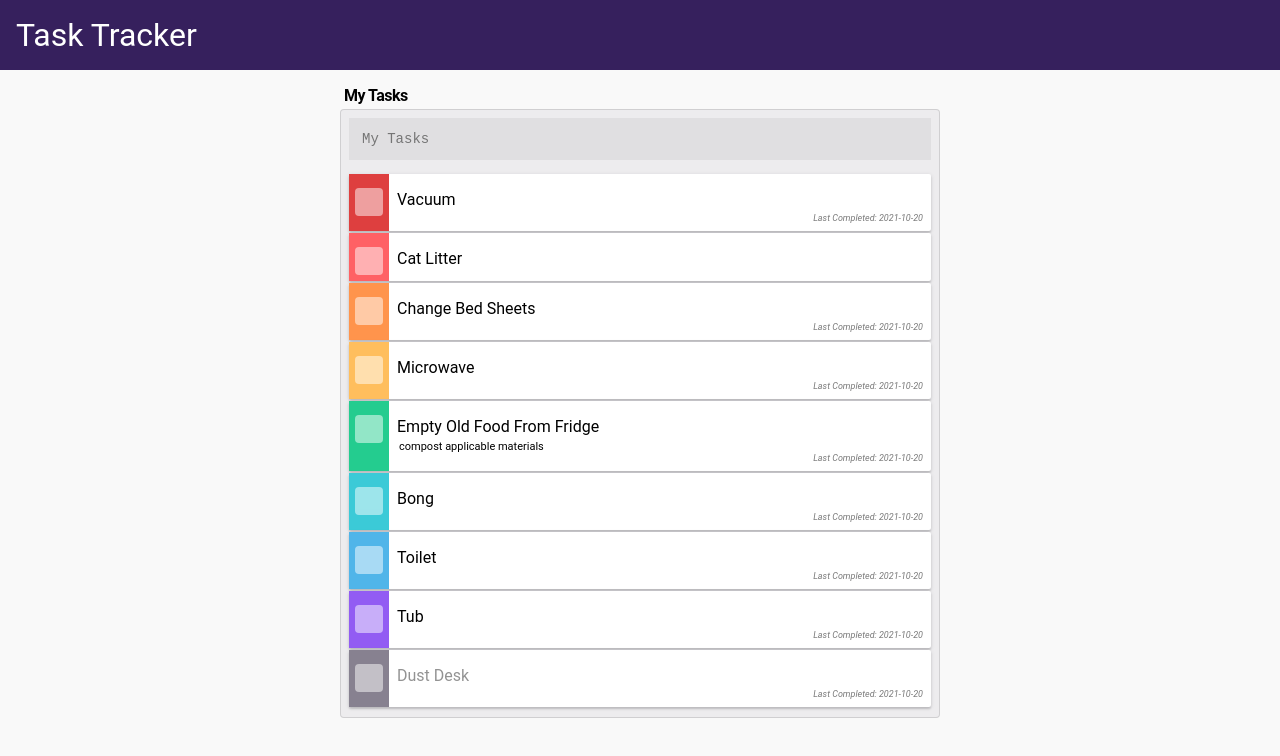
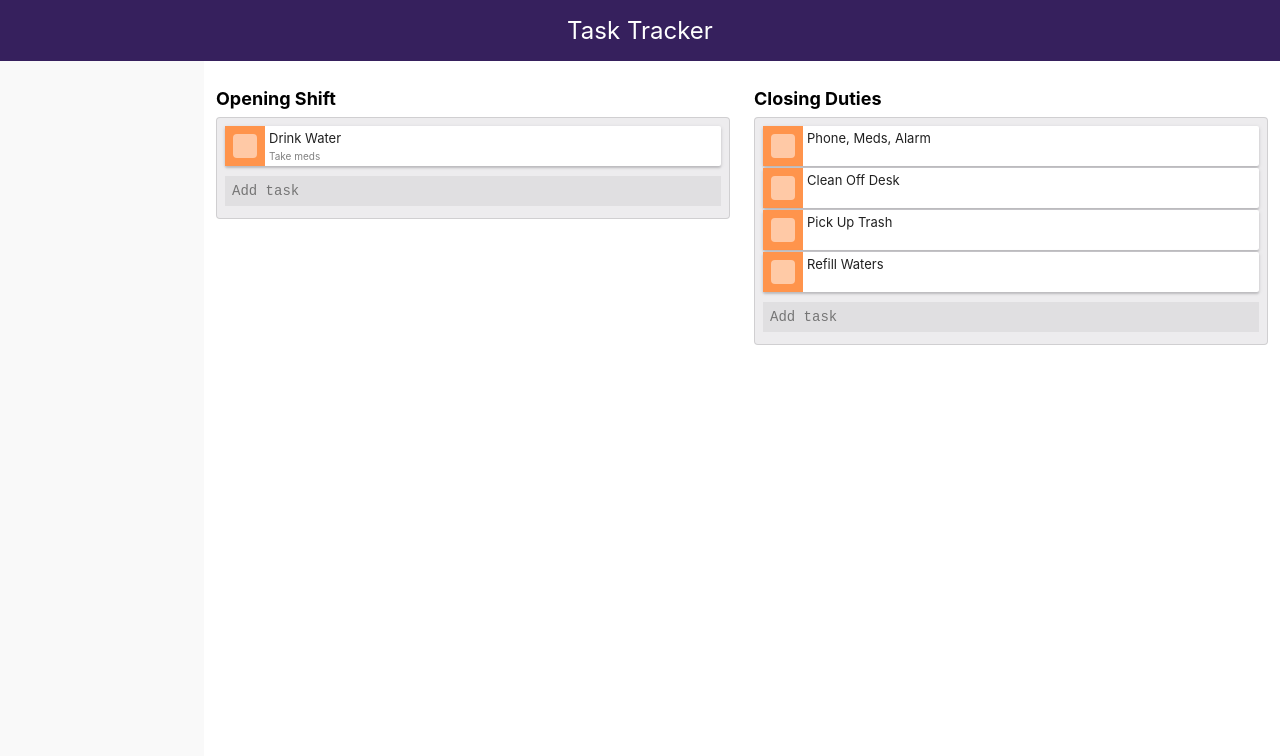
Before and after one commit to VailVeix/trackerweb, a React (Create React App) app: page / in a window 1280 px wide. Shown: the top 756 px of the page. Built offline with nearby package versions, Linux system fonts and the light colour scheme.

Commit message:
update style and layout

```diff
--- a/src/App.css
+++ b/src/App.css
@@ -4,10 +4,21 @@
 }
 
 .App-header {
-  font-size: calc(24px + 1vmin);
+  font-size: calc(16px + 1vmin);
   color: white;
   padding: 16px;
   background-color: #36205d;
+  text-align: center;
+}
+
+.App-content-wrapper{
+    display: flex;
+    flex-direction: row;
+}
+
+.App-break{
+    width: 4px;
+    min-height: 100vh;
 }
 
 .App-body{
@@ -15,8 +26,18 @@
     flex-direction: row;
     flex-wrap: wrap;
     justify-content: center;
+    margin-left: 200px;
+    background-color: white;
+    flex-grow: 1;
 }
 
 .Task-item{
     margin-bottom: 4px;
 }
+
+.App-sidebar{
+    width: 200px;
+    min-height: 100vh;
+    left: 0;
+    position: fixed;
+}
--- a/src/App.js
+++ b/src/App.js
@@ -3,16 +3,16 @@ import Category from './Category/Category.js';
 import './App.css';
 
 const tasks = [{
-    "name": "My Tasks", "tasks": [
-        { "name": "Vacuum", "description": "", "rating": 1, "off": false, "lastComplete": "2021-10-20", "streak": 1 },
-        { "name": "Cat Litter", "description": "", "rating": 2, "off": false, "lastComplete": "", "streak": 2 },
-        { "name": "Change Bed Sheets", "description": "", "rating": 3, "off": false, "lastComplete": "2021-10-20", "streak": 5 },
-        { "name": "Microwave", "description": "", "rating": 4, "off": false, "lastComplete": "2021-10-20", "streak": 3 },
-        { "name": "Empty Old Food From Fridge", "description": "compost applicable materials", "rating": 5, "off": false, "lastComplete": "2021-10-20", "streak": 0 },
-        { "name": "Bong", "description": "", "rating": 6, "off": false, "lastComplete": "2021-10-20", "streak": 2 },
-        { "name": "Toilet", "description": "", "rating": 7, "off": false, "lastComplete": "2021-10-20", "streak": 0 },
-        { "name": "Tub", "description": "", "rating": 8, "off": false, "lastComplete": "2021-10-20", "streak": 4 },
-        { "name": "Dust Desk", "description": "", "rating": 4, "off": true, "lastComplete": "2021-10-20", "streak": 1 }
+    "name": "Opening Shift", "tasks": [
+        { "name": "Drink Water", "description": "Take meds", "rating": 3, "off": false, "lastComplete": "", "streak": 0 },
+    ]
+},
+{
+    "name": "Closing Duties", "tasks": [
+        { "name": "Phone, Meds, Alarm", "description": "", "rating": 3, "off": false, "lastComplete": "", "streak": 0 },
+        { "name": "Clean Off Desk", "description": "", "rating": 3, "off": false, "lastComplete": "", "streak": 0 },
+        { "name": "Pick Up Trash", "description": "", "rating": 3, "off": false, "lastComplete": "", "streak": 0 },
+        { "name": "Refill Waters", "description": "", "rating": 3, "off": false, "lastComplete": "", "streak": 0 },
     ]
 }];
 
@@ -22,10 +22,14 @@ function App() {
             <header className="App-header">
                 Task Tracker
             </header>
-            <div className='App-body'>
+            <div className='App-content-wrapper'>
+                <div className='App-sidebar'></div>
+                <div className='App-break'></div>
+                <div className='App-body'>
                 {tasks.map((category) => (
                     <Category name={category.name} tasks={category.tasks} />
                 ))}
+                </div>
             </div>
         </div>
     );
--- a/src/Category/Category.css
+++ b/src/Category/Category.css
@@ -7,13 +7,12 @@ div.Category-Card{
 
 h2.Category-Name{
     color: black;
-    margin: 4px;
-    font-size: medium;
-    letter-spacing: -.5px;
+    margin-bottom: 8px;
+    font-size: 18px;
 }
 
 .Task-new-container{
-    margin-bottom: 10px;
+    margin-top: 8px;
 }
 
 .Task-new{
@@ -22,7 +21,7 @@ h2.Category-Name{
     background-color: #e0dfe1;
     border-color: transparent;
     overflow: hidden;
-    padding: 12px;
+    padding: 6px;
     font-size: 14px;
     box-sizing: border-box;
 }
--- a/src/Category/Category.js
+++ b/src/Category/Category.js
@@ -8,15 +8,15 @@ function Category(props) {
         <div className='Category-container'>
             <h2 className="Category-Name">{props.name}</h2>
             <Card className="Category-Card" variant='outlined'>
-                <div className='Task-new-container'>
-                    <form>
-                        <textarea className='Task-new' rows='1' name="Task-new" placeholder={props.name} />
-                    </form>
-                </div>
                 <div>
                     {props.tasks.map((task) => (
                         <Task taskInfo={task} />
                     ))}
+                </div>
+                <div className='Task-new-container'>
+                    <form>
+                        <textarea className='Task-new' rows='1' name="Task-new" placeholder="Add task" />
+                    </form>
                 </div>
             </Card>
         </div>
--- a/src/Task/Task.css
+++ b/src/Task/Task.css
@@ -25,7 +25,7 @@
 .Task-button-container{
     justify-content: center;
     display: flex;
-    padding: 6px;
+    padding: 8px 8px 8px 8px;
 }
 
 .Task-button-container-off{
@@ -76,20 +76,24 @@ Button.Task-button-off{
 /* Task Info Container */
 .Task-info-container{
     flex-grow: 1;
-    padding: 8px;
     cursor: pointer;
 }
 
 /* Task Name */
 .Task-name{
-    margin-top: 8px;
+    margin-top: 4px;
     margin-bottom: 4px;
+    margin-left: 4px;
+    font-size: small;
+    color: #202020;
 }
 
 /* Task Description */
 .Task-description{
-    font-size: 11px;
-    margin-left: 2px;
+    font-size: x-small;
+    color: grey;
+    margin-bottom: 4px;
+    margin-left: 4px;
 }
 
 .Task-last-complete{
--- a/src/Task/Task.js
+++ b/src/Task/Task.js
@@ -6,9 +6,9 @@ import './Task.css';
 const useStyles = makeStyles(() => ({
     Button: {
         minWidth: 0,
-        marginTop: 8,
-        height: 28,
-        width: 28
+        marginTop: 0,
+        height: 24,
+        width: 24
     }
 }));
 
--- a/src/index.css
+++ b/src/index.css
@@ -1,6 +1,6 @@
 body {
   margin: 0;
-  font-family: Roboto,sans-serif;
+  font-family: -apple-system,system-ui,"Segoe UI",Roboto,Noto,Oxygen-Sans,Ubuntu,Cantrell,"Helvetica Neue",sans-serif,"Apple Color Emoji","Segoe UI Emoji","Segoe UI Symbol";
   -webkit-font-smoothing: antialiased;
   -moz-osx-font-smoothing: grayscale;
 }
```
